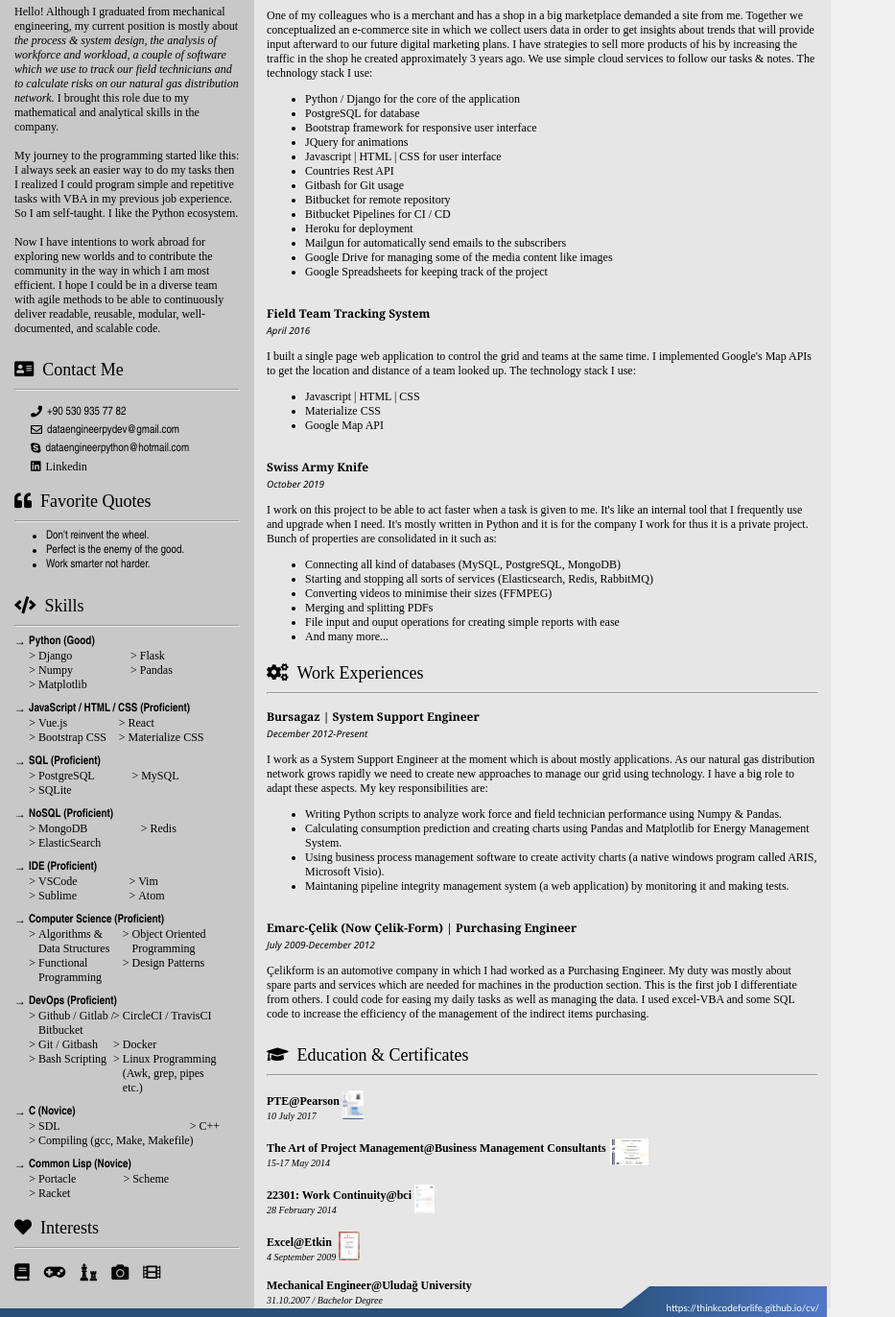
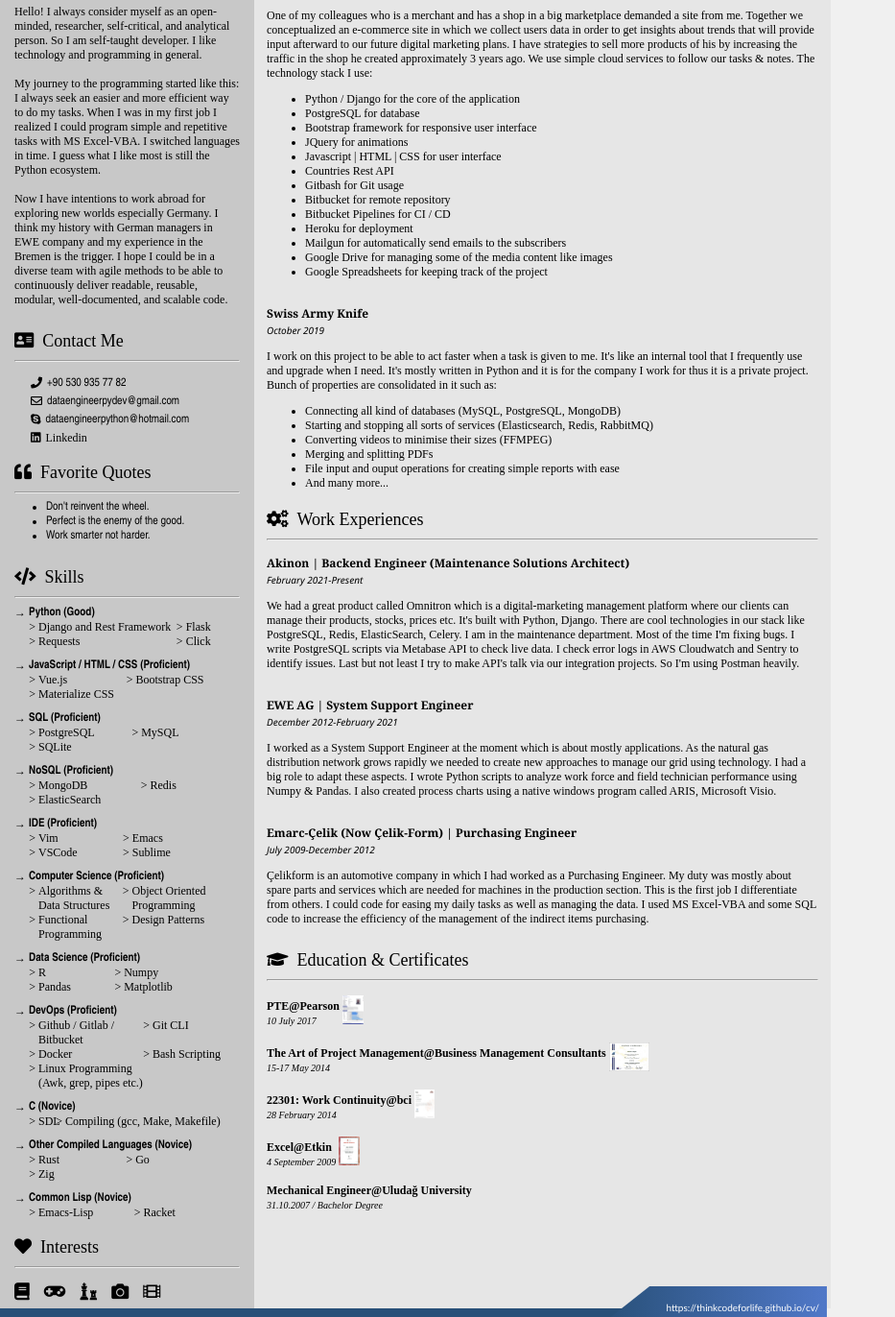
Before and after one commit to thinkcodeforlife/cv, a plain HTML site: page index.html in a window 1280 px wide. Shown: the part 237-1609 px from the top of the page at 96% size, without its empty margins (0-933 px from the left). Drawn offline with Linux system fonts and the light colour scheme.

Commit message:
My CV after starting Akinon

```diff
--- a/index.html
+++ b/index.html
@@ -66,22 +66,19 @@
 
                     <div>
                         <p class="aboutme">
-                            Hello! Although I graduated from mechanical engineering,
-                            my current position is mostly about <i>the process & system design,
-                            the analysis of workforce and workload, a couple of software which
-                            we use to track our field technicians and to calculate
-                            risks on our natural gas distribution network.</i>
-                            I brought this role due to my mathematical and analytical skills
-                             in the company.
+                            Hello! I always consider myself as an open-minded, researcher,
+                            self-critical, and analytical person. So I am self-taught developer.
+                            I like technology and programming in general.
                             <br><br>
                             My journey to the programming started like this: I always
-                            seek an easier way to do my tasks then I realized I could
-                            program simple and repetitive tasks with VBA in my previous job
-                            experience. So I am self-taught. I like the Python ecosystem.
+                            seek an easier and more efficient way to do my tasks. When I was
+                            in my first job I realized I could program simple and repetitive
+                            tasks with MS Excel-VBA. I switched languages in time. I guess what
+                            I like most is still the Python ecosystem.
                             <br><br>
                             Now I have intentions to work abroad for exploring
-                             new worlds and to contribute the community
-                             in the way in which I am most efficient.
+                            new worlds especially Germany. I think my history with German
+                            managers in EWE company and my experience in the Bremen is the trigger.
                             I hope I could be in a diverse team with agile methods
                             to be able to continuously deliver readable, reusable, modular, well-documented,
                             and scalable code.
@@ -173,24 +170,20 @@
                             <li>
                                 <span class="ps skill-span">Python (Good)</span>
                                 <ul class="alt-ul">
-                                    <li class="alt-skills">Django</li>
+                                    <li class="alt-skills">Django and Rest Framework</li>
                                     <li class="alt-skills">Flask</li>
-                                    <li class="alt-skills">Numpy</li>
-                                    <li class="alt-skills">Pandas</li>
-                                    <li class="alt-skills">Matplotlib</li>
+                                    <li class="alt-skills">Requests</li>
+                                    <li class="alt-skills">Click</li>
                                 </ul>
                             </li>
-                            <!-- <li><span class="ps">Bootstrap / Materialize (Proficient)</span></li> -->
                             <li>
                                 <span class="ps skill-span">JavaScript / HTML / CSS (Proficient)</span>
                                 <ul class="alt-ul">
                                     <li class="alt-skills">Vue.js</li>
-                                    <li class="alt-skills">React</li>
                                     <li class="alt-skills">Bootstrap CSS</li>
                                     <li class="alt-skills">Materialize CSS</li>
                                 </ul>
                             </li>
-                            <!-- <li><span class="ps">SQL / NoSQL (Proficient)</span></li> -->
                             <li>
                                 <span class="ps skill-span">SQL (Proficient)</span>
                                 <ul class="alt-ul">
@@ -210,10 +203,10 @@
                             <li>
                                 <span class="ps skill-span"> IDE (Proficient)</span>
                                 <ul class="alt-ul">
+                                    <li class="alt-skills">Vim</li>
+                                    <li class="alt-skills">Emacs</li>
                                     <li class="alt-skills">VSCode</li>
-                                    <li class="alt-skills">Vim</li>
                                     <li class="alt-skills">Sublime</li>
-                                    <li class="alt-skills">Atom</li>
                                 </ul>
                             </li>
                             <li>
@@ -225,39 +218,47 @@
                                     <li class="alt-skills">Design Patterns</li>
                                 </ul>
                             </li>
-                            <!-- <li><span class="ps">Github / Git (Proficient)</span></li> -->
+                            <li>
+                                <span class="ps skill-span"> Data Science (Proficient)</span>
+                                <ul class="alt-ul">
+                                    <li class="alt-skills">R</li>
+                                    <li class="alt-skills">Numpy</li>
+                                    <li class="alt-skills">Pandas</li>
+                                    <li class="alt-skills">Matplotlib</li>
+                                </ul>
+                            </li>
                             <li>
                                 <span class="ps skill-span">DevOps (Proficient)</span>
                                 <ul class="alt-ul">
                                     <li class="alt-skills">Github / Gitlab / Bitbucket</li>
-                                    <li class="alt-skills">CircleCI / TravisCI</li>
-                                    <li class="alt-skills">Git / Gitbash</li>
+                                    <li class="alt-skills">Git CLI</li>
                                     <li class="alt-skills">Docker</li>
                                     <li class="alt-skills">Bash Scripting</li>
                                     <li class="alt-skills">Linux Programming (Awk, grep, pipes etc.)</li>
                                 </ul>
                             </li>
-                            <!-- <li><span class="ps">Dia / Microsoft Visio / ARIS (Proficient)</span></li> -->
-                            <!-- <li><span class="ps">GIMP / Inkscape (Proficient)</span></li> -->
-                            <!-- <li><span class="ps">Google Cloud / Console (Prior experience)</span></li> -->
-                            <!-- <li><span class="ps">PHP / Laravel (Prior experience)</span></li> -->
                             <li>
                                 <span class="ps skill-span">C (Novice)</span>
                                 <ul class="alt-ul">
                                     <li class="alt-skills">SDL</li>
-                                    <li class="alt-skills">C++</li>
                                     <li class="alt-skills">Compiling (gcc, Make, Makefile)</li>
+                                </ul>
+                            </li>
+                            <li>
+                                <span class="ps skill-span"> Other Compiled Languages (Novice)</span>
+                                <ul class="alt-ul">
+                                    <li class="alt-skills">Rust</li>
+                                    <li class="alt-skills">Go</li>
+                                    <li class="alt-skills">Zig</li>
                                 </ul>
                             </li>
                             <li>
                                 <span class="ps skill-span"> Common Lisp (Novice)</span>
                                 <ul class="alt-ul">
-                                    <li class="alt-skills">Portacle</li>
-                                    <li class="alt-skills">Scheme</li>
+                                    <li class="alt-skills">Emacs-Lisp</li>
                                     <li class="alt-skills">Racket</li>
                                 </ul>
                             </li>
-
                         </ul>
 
                     </div>
@@ -336,27 +337,6 @@
 
                     <div class="experiences">
                         <span class="exprienceheader">
-                            Field Team Tracking System<br>
-                            <span class="expriencealt">April 2016</span>
-                        </span>
-
-                        <p>
-                            I built a single page web application to control the grid and teams at the same time.
-                            I implemented Google's Map APIs to get the location and distance of a team looked up.
-                             The technology stack I use:
-                        </p>
-
-                        <ul>
-                            <li>Javascript | HTML | CSS</li>
-                            <li>Materialize CSS</li>
-                            <li>Google Map API</li>
-                        </ul>
-                    </div>
-
-                    <br>
-
-                    <div class="experiences">
-                        <span class="exprienceheader">
                             Swiss Army Knife<br>
                             <span class="expriencealt">October 2019</span>
                         </span>
@@ -393,24 +373,41 @@
 
                     <div class="experiences">
                         <span class="exprienceheader">
-                            Bursagaz | System Support Engineer<br>
-                            <span class="expriencealt">December 2012-Present</span>
+                            Akinon | Backend Engineer (Maintenance Solutions Architect)<br>
+                            <span class="expriencealt">February 2021-Present</span>
                         </span>
 
                         <p>
-                            I work as a System Support Engineer at the moment which is about mostly applications.
-                            As our natural gas distribution network grows rapidly
-                            we need to create new approaches to manage our grid using technology.
-                            I have a big role to adapt these aspects.
-                            My key responsibilities are:
+                            We had a great product called Omnitron which is a digital-marketing
+                            management platform where our clients can manage their products, stocks,
+                            prices etc. It's built with Python, Django. There are cool technologies
+                            in our stack like PostgreSQL, Redis, ElasticSearch, Celery.
+                            I am in the maintenance department. Most of the time I'm fixing bugs.
+                            I write PostgreSQL scripts via Metabase API to check live data.
+                            I check error logs in AWS Cloudwatch and Sentry to identify issues.
+                            Last but not least I try to make API's talk via our integration projects.
+                            So I'm using Postman heavily.
                         </p>
 
-                        <ul>
-                            <li>Writing Python scripts to analyze work force and field technician performance using Numpy & Pandas.</li>
-                            <li>Calculating consumption prediction and creating charts using Pandas and Matplotlib for Energy Management System.</li>
-                            <li>Using business process management software to create activity charts (a native windows program called ARIS, Microsoft Visio).</li>
-                            <li>Maintaning pipeline integrity management system (a web application) by monitoring it and making tests.</li>
-                        </ul>
+                    </div>
+
+                    <br>
+
+                    <div class="experiences">
+                        <span class="exprienceheader">
+                            EWE AG | System Support Engineer<br>
+                            <span class="expriencealt">December 2012-February 2021</span>
+                        </span>
+
+                        <p>
+                            I worked as a System Support Engineer at the moment which is about mostly applications.
+                            As the natural gas distribution network grows rapidly
+                            we needed to create new approaches to manage our grid using technology.
+                            I had a big role to adapt these aspects.
+                            I wrote Python scripts to analyze work force and field technician performance using Numpy & Pandas.
+                            I also created process charts using a native windows program called ARIS, Microsoft Visio.
+                        </p>
+
                     </div>
 
                     <br>
@@ -426,7 +423,7 @@
                             Çelikform is an automotive company in which I had worked as a Purchasing Engineer.
                             My duty was mostly about spare parts and services which are needed for machines in the production section.
                             This is the first job I differentiate from others. I could code for easing my daily tasks as well as managing the data.
-                            I used excel-VBA and some SQL code to increase the efficiency of the management of the indirect items purchasing.
+                            I used MS Excel-VBA and some SQL code to increase the efficiency of the management of the indirect items purchasing.
                         </p>
 
                     </div>
```
Also changed, not shown: 1 other file.
